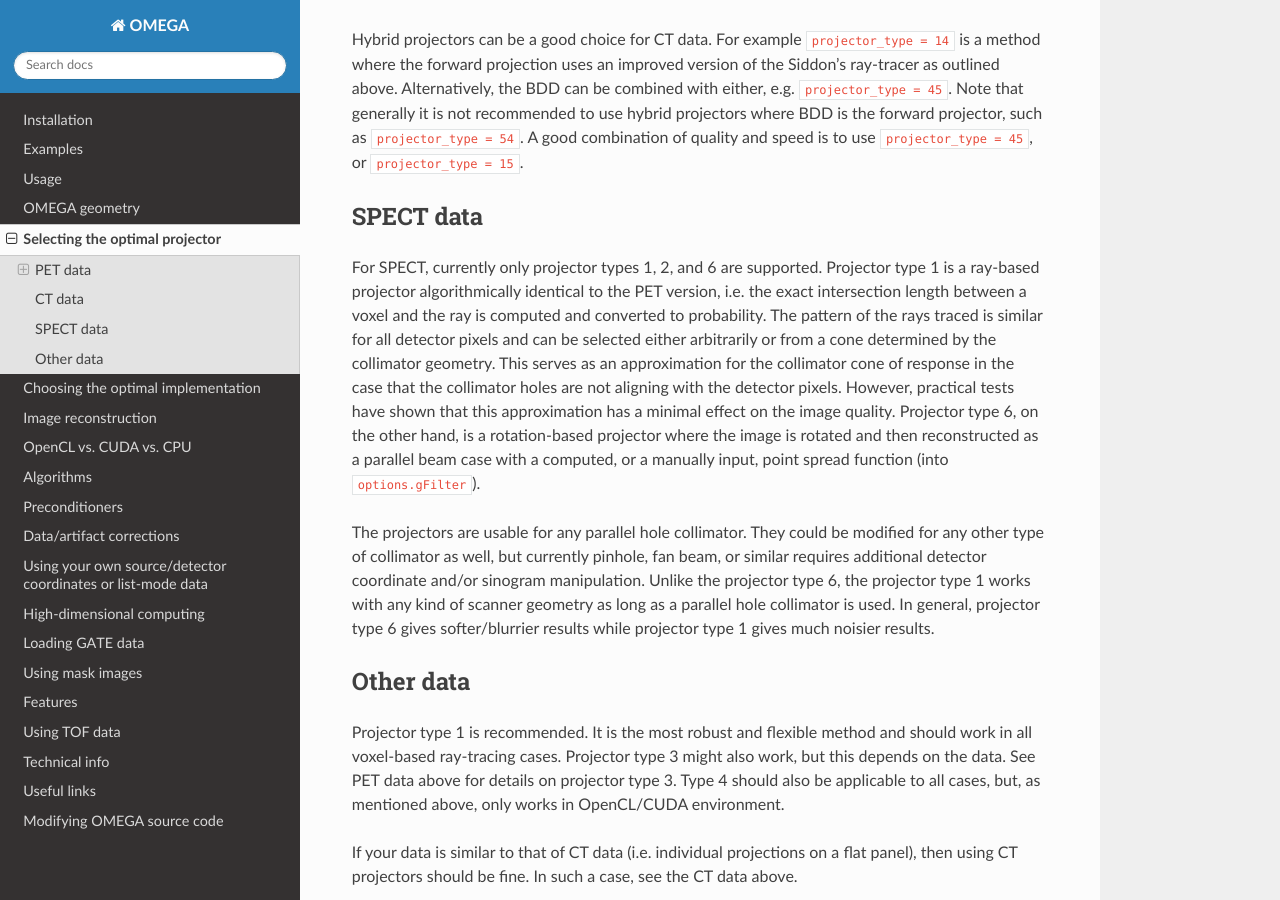
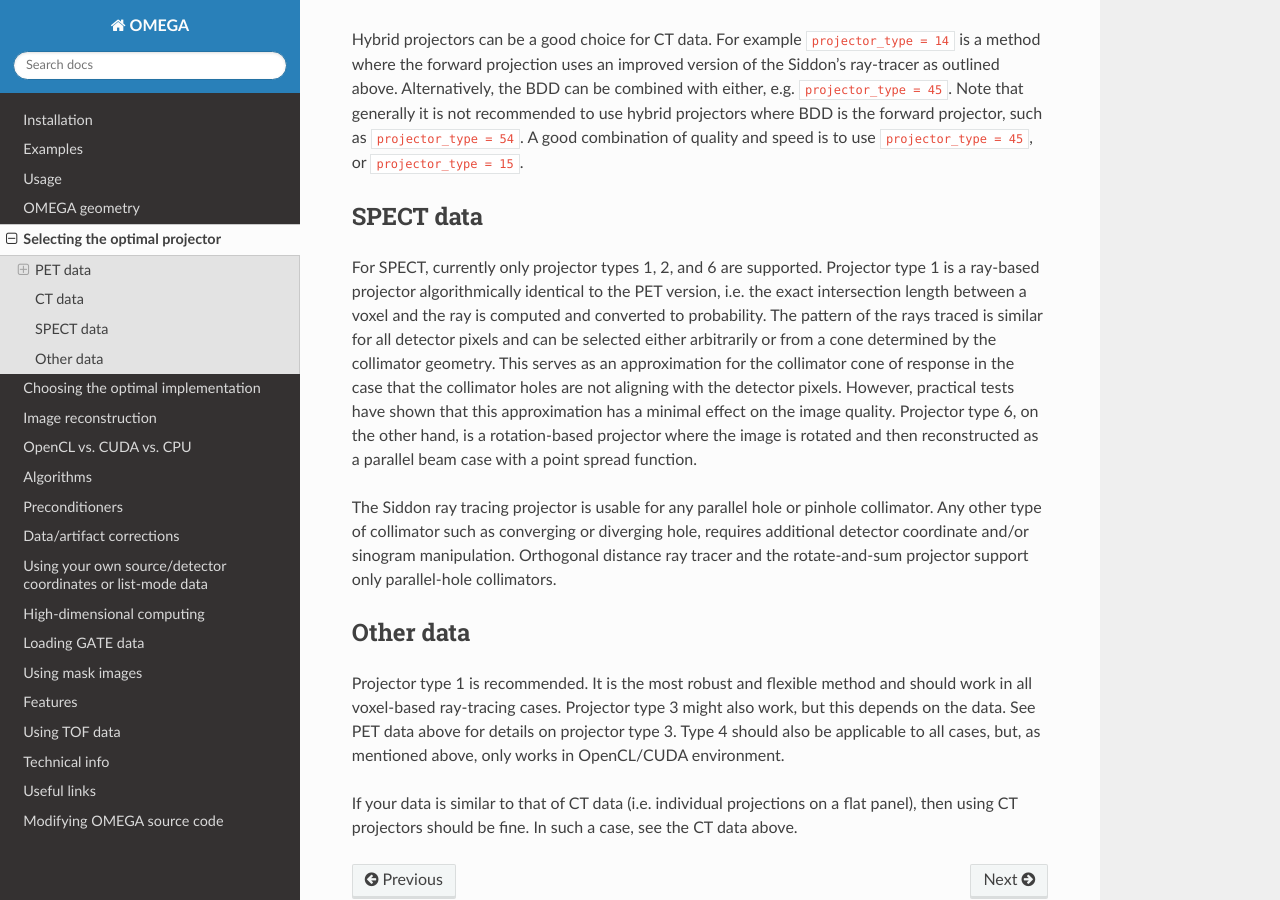
Before and after one commit to villekf/OMEGA-doc, a Sphinx documentation site: the page built from docs/source/selectingprojector.rst, in a window 1280 px wide and 900 px high, scrolled down 2399 px. Built offline with Sphinx 7.4.7 and the Read the Docs theme 3.1.0, drawn with Linux system fonts in a browser that asks for light colours.

Commit message:
Updated SPECT projector info

```diff
--- a/docs/source/selectingprojector.rst
+++ b/docs/source/selectingprojector.rst
@@ -70,11 +70,9 @@ SPECT data
 For SPECT, currently only projector types 1, 2, and 6 are supported. Projector type 1 is a ray-based projector algorithmically identical to the PET version, i.e. the exact intersection length between a voxel and the ray is computed and
 converted to probability. The pattern of the rays traced is similar for all detector pixels and can be selected either arbitrarily or from a cone determined by the collimator geometry. This serves as an approximation for the collimator
 cone of response in the case that the collimator holes are not aligning with the detector pixels. However, practical tests have shown that this approximation has a minimal effect on the image quality. Projector type 6, on the other hand, is a
-rotation-based projector where the image is rotated and then reconstructed as a parallel beam case with a computed, or a manually input, point spread function (into ``options.gFilter``).
+rotation-based projector where the image is rotated and then reconstructed as a parallel beam case with a point spread function.
 
-The projectors are usable for any parallel hole collimator. They could be modified for any other type of collimator as well, but currently pinhole, fan beam, or similar requires additional detector coordinate and/or sinogram manipulation.
-Unlike the projector type 6, the projector type 1 works with any kind of scanner geometry as long as a parallel hole collimator is used. In general, projector type 6 gives softer/blurrier results while projector type 1 gives much noisier
-results.
+The Siddon ray tracing projector is usable for any parallel hole or pinhole collimator. Any other type of collimator such as converging or diverging hole, requires additional detector coordinate and/or sinogram manipulation. Orthogonal distance ray tracer and the rotate-and-sum projector support only parallel-hole collimators.
 
 Other data
 ----------
```
